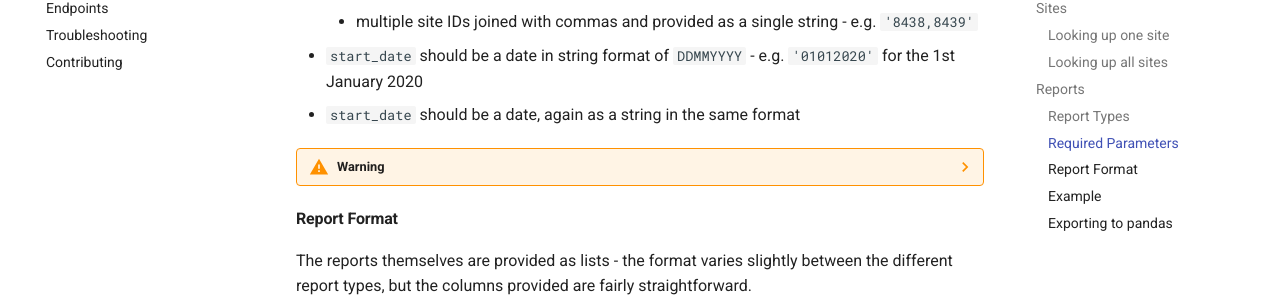
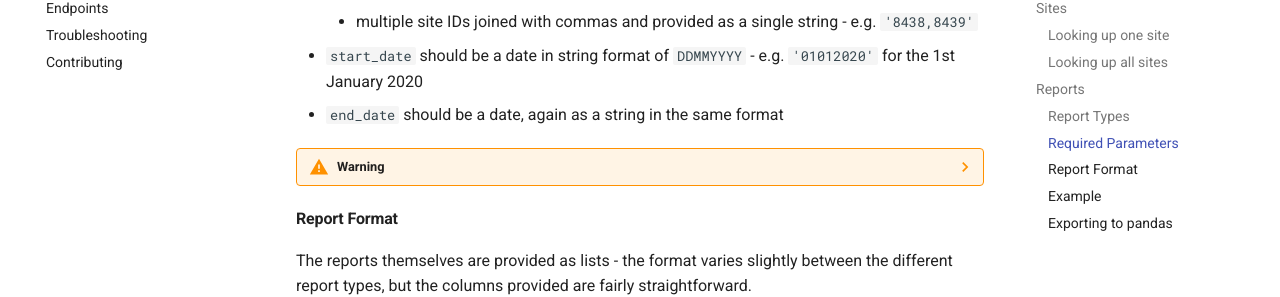
Before and after one commit to asongtoruin/pyTRIS, an MkDocs documentation site: the page built from docs/getting-started.md, in a window 1280 px wide and 900 px high, scrolled down 2276 px. Shown: the part 154-451 px from the top of the window. Built offline with MkDocs 1.6.1 and Material for MkDocs 9.7.7, drawn with Linux system fonts in a browser that asks for light colours; comment, search, counter and statistics services are not loaded.

Commit message:
Fix typo in Getting Started

```diff
--- a/docs/getting-started.md
+++ b/docs/getting-started.md
@@ -100,7 +100,7 @@ Each of these methods has the same required parameters:
       e.g. `'8438,8439'`
 * `start_date` should be a date in string format of `DDMMYYYY` - e.g.
   `'01012020'` for the 1st January 2020
-* `start_date` should be a date, again as a string in the same format
+* `end_date` should be a date, again as a string in the same format
 
 ??? warning
     If any of the required parameters are missing, `pyTRIS` will raise a
```
